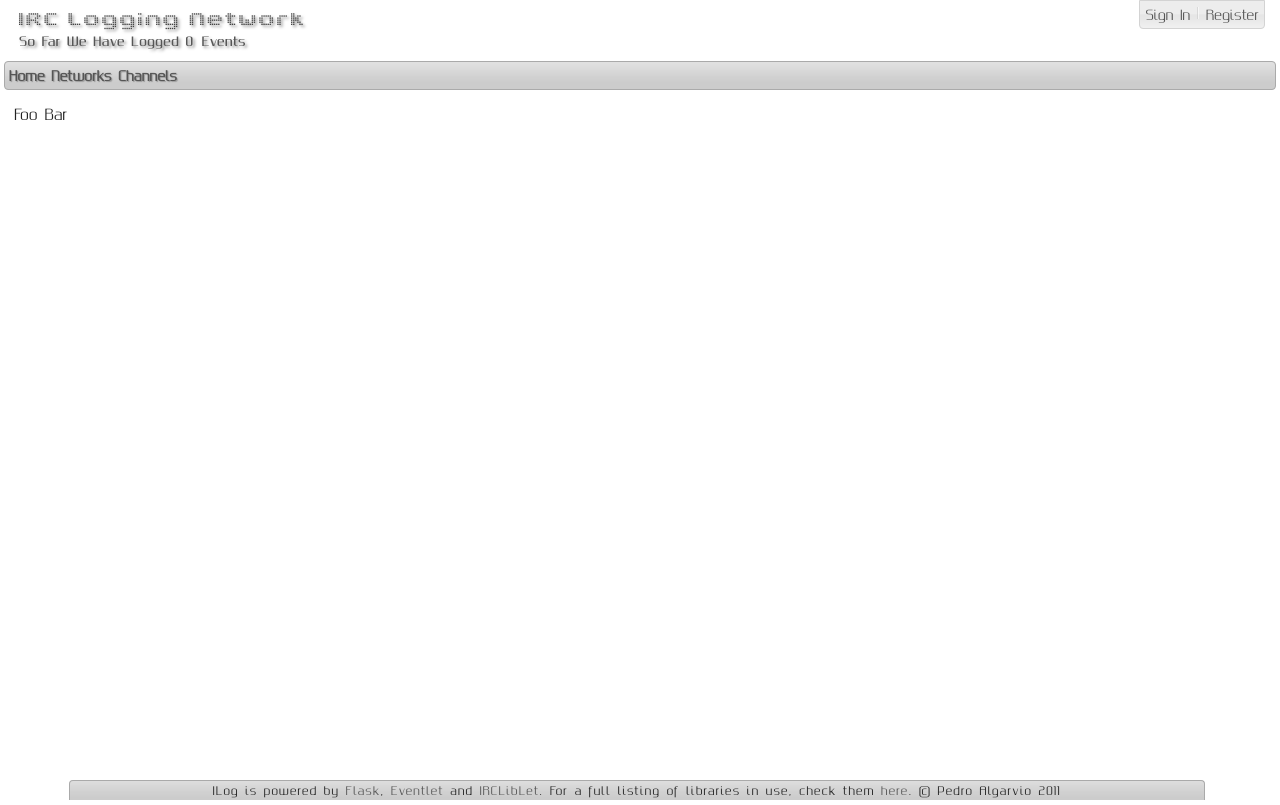
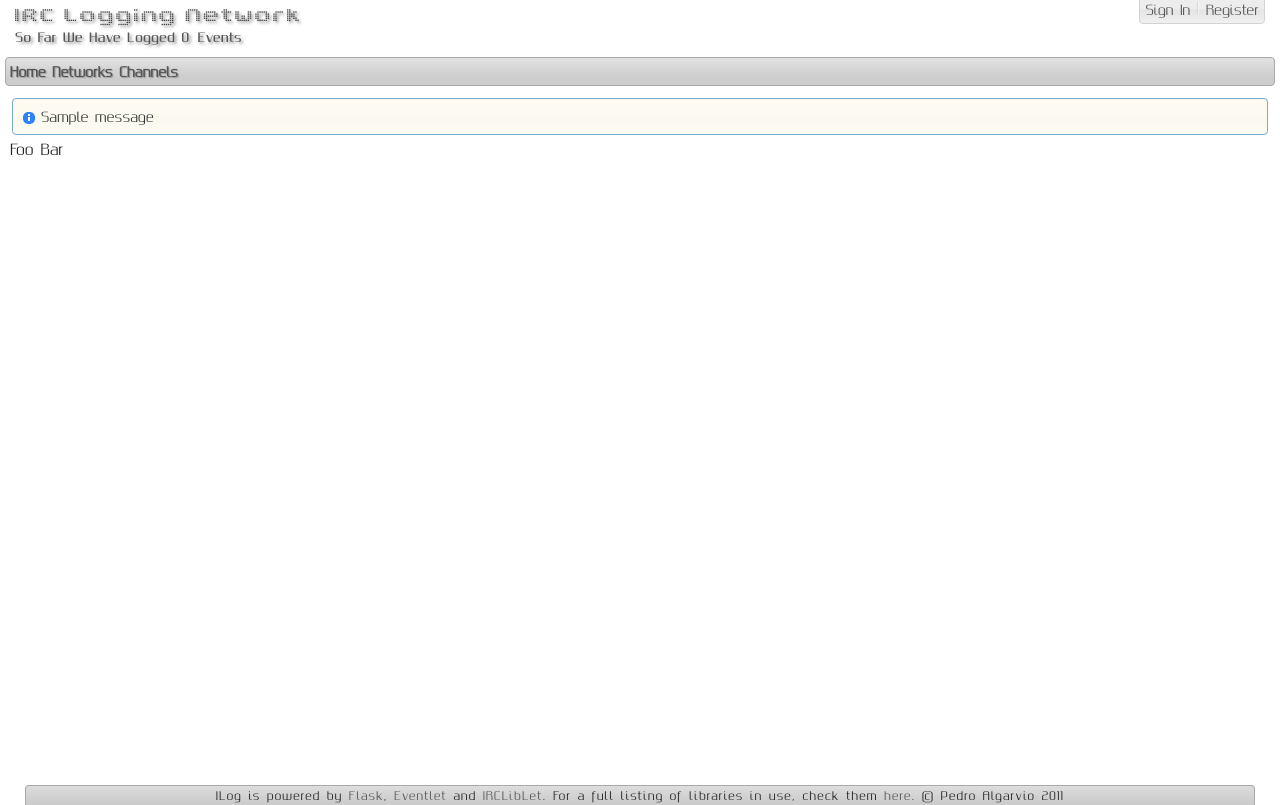
Before and after one commit to UfSoft/ILog, a Python web app: template ilog/web/templates/index.html in a window 1280 px wide. Run offline with Jinja, Linux system fonts and the light colour scheme; the template is opened without the code that fills it, so the values that code supplies are empty; one stand-in notice (Sample message) is shown; style sheets or scripts are compiled from the project's sources; some libraries are stand-ins or nearby versions.

Commit message:
Include flash messages on the layout template. Minor corrections on the layout.

```diff
--- a/ilog/web/static/default.less
+++ b/ilog/web/static/default.less
@@ -24,14 +24,20 @@
 }
 
 .initial_html_and_body {
-  margin: 1px;
-  padding: 1px;
+  margin: 0px;
+  padding: 0px;
   font-family: "Gputeks Regular";
   font-size: 13px;
+  height: 100%;
 }
 
 .ui-widget-content {
   border: none;
+}
+.ui-state-highlight,
+.ui-widget-content .ui-state-highlight,
+.ui-widget-header .ui-state-highlight {
+  border: 1px solid #78ABCB;
 }
 
 html {
@@ -55,23 +61,22 @@
   padding: 0;
   margin: 0;
   min-height: 100%;
-  position: realtive;
+  position: relative;
 }
-
-@footer-height: 18px;
 
 #body-wrapper {
   margin: 0;
-  padding: 0 10px;
-  padding-bottom: @footer-height;
+  padding: 0 10px 30px 10px;
+  position: relative;
 }
 
 #footer-wrapper {
   position: absolute;
   bottom: 0;
   padding: 0;
-  left: 0;
-  width: 99.5%;
+  width: 100%;
+  margin: 0;
+  height: 18px;
 
   #footer {
     padding: 0px;
@@ -80,7 +85,8 @@
     text-align: center;
     letter-spacing: 1px;
     font-weight: normal;
-    width: 89%;
+    width: 96%;
+    margin-top: -2px;
     margin-left: auto;
     margin-right: auto;
     border-bottom: none;
@@ -117,7 +123,7 @@
   float: right;
   position: absolute;
   right: 15px;
-  top: 0px;
+  top: -10px;
   padding: 1px 5px 3px 5px;
 
   ul {
@@ -149,12 +155,11 @@
   }
 }
 
-#ctx-nav.ui-buttonset { margin-right: 0px; }
+/*#ctx-nav.ui-buttonset { margin-right: 0px; }*/
 #ctx-nav.ui-buttonset .ui-button { margin-right: -0.7em; }
 
 #ctx-nav {
-  margin-top: 10px;
-  margin-bottom: 12px;
+  margin: 10px 5px 12px 5px;
   padding: 3px 4px;
   text-shadow: 1px 1px 1px #999999;
 
@@ -162,6 +167,24 @@
   .ui-widget { font-size: 13px; font-family: "Gputeks Regular"; }
   .ui-button-text-only .ui-button-text { padding: 0.3em 0.7em; }
 }
+
+div.flash-message {
+  margin: 2px;
+  padding: 3px 3px;
+
+  p {
+    margin: 4px 2px;
+    padding: 0;
+
+    span.message-icon {
+      float: left;
+      margin-top: 0.3em;
+      margin-right: 0.3em;
+      margin-left: 3px;
+    }
+  }
+}
+
 
 #content {
   font-family: "Gputeks Regular";
--- /dev/null
+++ b/ilog/web/templates/_helpers.html
@@ -0,0 +1,24 @@
+{% macro render_flash_message(category, message) %}
+  {% if category=='error' %}
+  <div class="flash-message ui-state-error ui-corner-all">
+    <p>
+      <span class="message-icon ui-icon ui-icon-alert"></span>
+  {% else %}
+  <div class="flash-message ui-state-highlight ui-corner-all">
+    <p>
+    {% if category=='ok' %}
+      <span class="message-icon ui-icon ui-icon-circle-check"></span>
+    {% elif category=='add' %}
+      <span class="message-icon ui-icon ui-icon-circle-plus"></span>
+    {% elif category=='remove' %}
+      <span class="message-icon ui-icon ui-icon-circle-minus"></span>
+    {% elif category=='config' %}
+      <span class="message-icon ui-icon ui-icon-wrench"></span>
+    {% else %}
+      <span class="message-icon ui-icon ui-icon-info"></span>
+    {% endif %}
+  {% endif %}
+      <span>{{ message }}</span>
+    </p>
+  </div>
+{% endmacro %}
--- a/ilog/web/templates/layout.html
+++ b/ilog/web/templates/layout.html
@@ -1,3 +1,4 @@
+{% from "_helpers.html" import render_flash_message %}
 <!DOCTYPE html>
 <html>
   <head>
@@ -18,10 +19,6 @@
   </head>
   <body class="ui-widget-content">
     <div id="container">
-      <div id="header-logo">
-        <span class="name">IRC Logging Network</span><br/>
-        <span class="counter">So Far We Have Logged <span id="counter">0</span> Events</span>
-      </div>
       <div id="account-nav" class="ui-corner-br ui-corner-bl ui-helper-clearfix ui-state-default">
         <ul>
           {% if user %}
@@ -38,6 +35,10 @@
           {% endif %}
         </ul>
       </div>
+      <div id="header-logo">
+        <span class="name">IRC Logging Network</span><br/>
+        <span class="counter">So Far We Have Logged <span id="counter">0</span> Events</span>
+      </div>
       <div id="ctx-nav" class="ui-widget-header ui-corner-all">
         <a class="ui-button-text active" href="{{ url_for('main.index') }}">Home</a>
         <a class="ui-button-text" href="{{ url_for('account.signin') }}">Networks</a>
@@ -45,12 +46,17 @@
       </div>
 
       <div id="body-wrapper">
+        {% for category, message in get_flashed_messages(True) %}
+          {{ render_flash_message(category, message) }}
+        {% endfor %}
         <div id="content" class="ui-widget">
           {%- block contents %}{% endblock -%}
+        </div>
       </div>
       <div id="footer-wrapper">
         <div id="footer" class="ui-widget-header ui-corner-tr ui-corner-tl">
           {%- include '_footer.html' -%}
+        </div>
       </div>
     </div>
     <script type="text/javascript">
@@ -58,7 +64,5 @@
       $('#ctx-nav').buttonset();
     </script>
     {% block footer %}{% endblock %}
-      </div>
-    </div>
   </body>
 </html>
```
Also changed, not shown: other parts of ilog/web/static/default.less (+0 -77 lines). Lines whose indentation alone changed are shown as unchanged.
